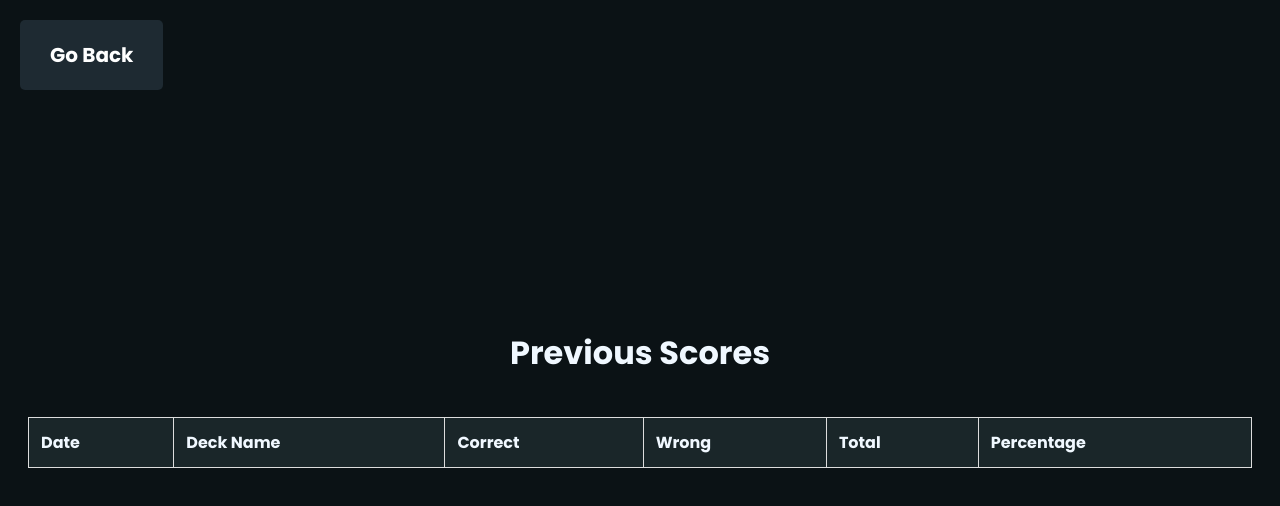
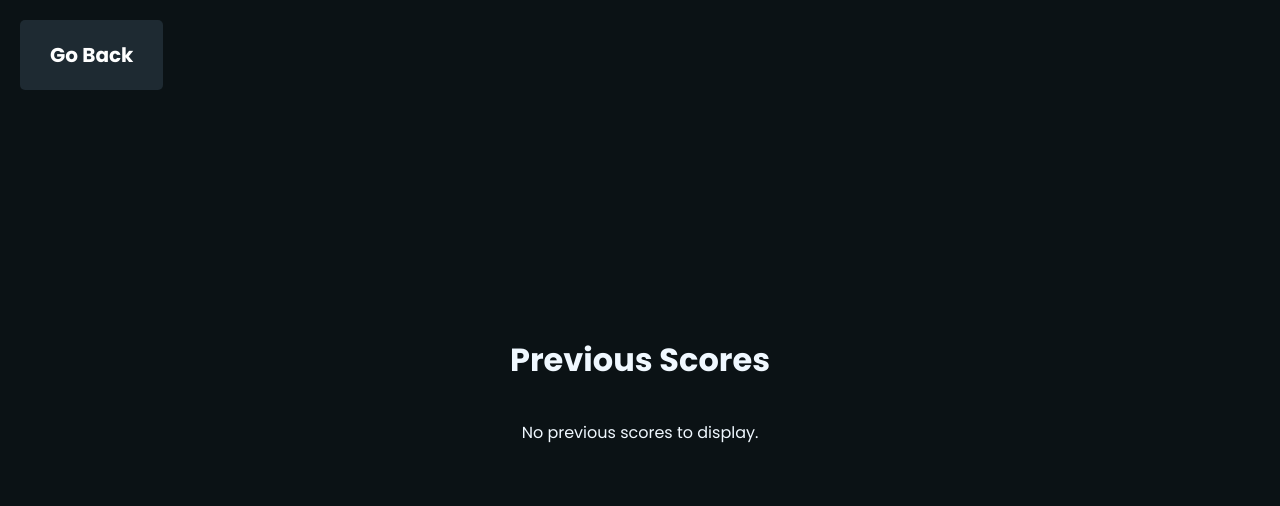
Before and after one commit to harshpreet931/Flashify, a website: page public/previousScores.html in a window 1280 px wide. Drawn offline with Linux system fonts and the light colour scheme.

Commit message:
Fixed a minor bug

```diff
--- a/public/scripts/previousScores.js
+++ b/public/scripts/previousScores.js
@@ -4,7 +4,7 @@ document.addEventListener('DOMContentLoaded', function() {
     let scores = document.querySelector('.scores');
 
     function displayScores() {
-        if (allResults.length === 0) {
+        if (Object.entries(allResults).length === 0) {
             scores.innerHTML = '<p class="no-scores">No previous scores to display.</p>';
         }
         else {
--- a/public/styles/previousScores_styles.css
+++ b/public/styles/previousScores_styles.css
@@ -69,6 +69,7 @@ body {
 
 .no-scores {
   color: aliceblue;
+  text-align: center;
 }
 
 @media screen and (max-width: 600px) {
```
